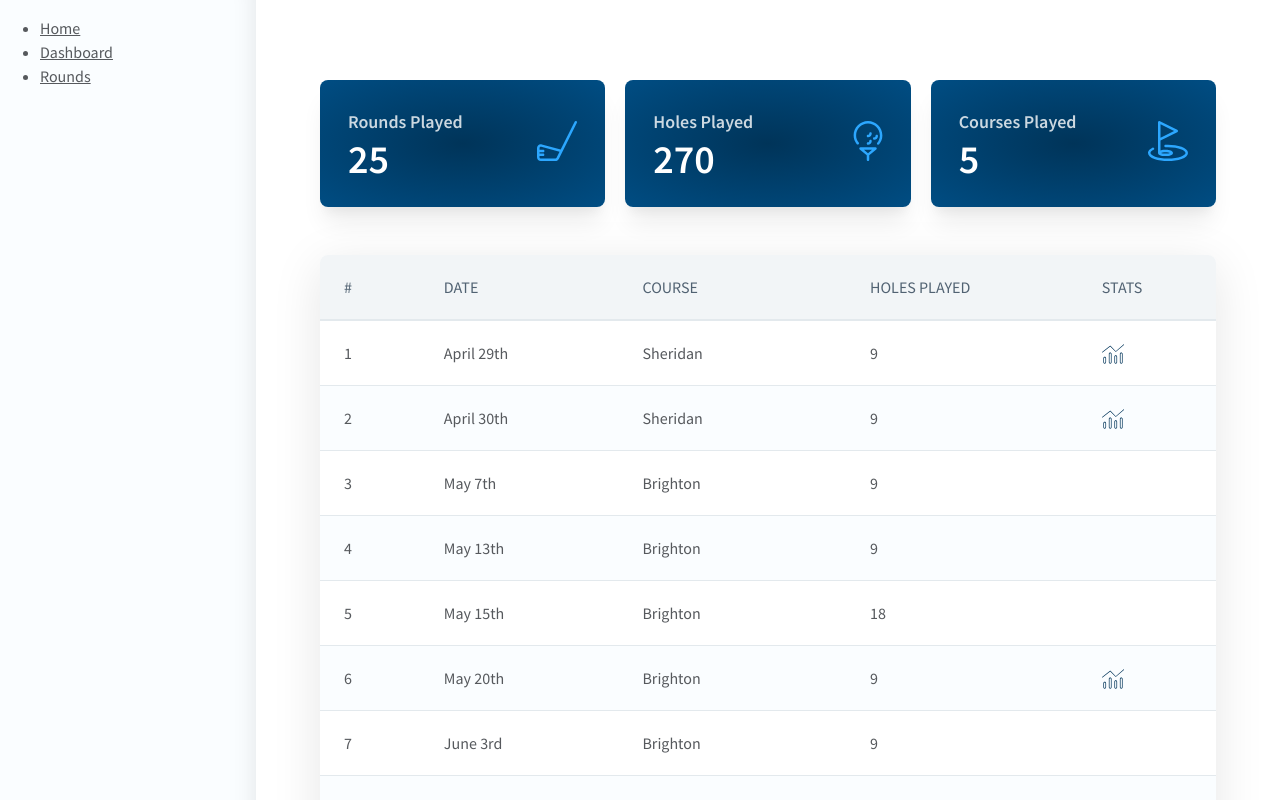
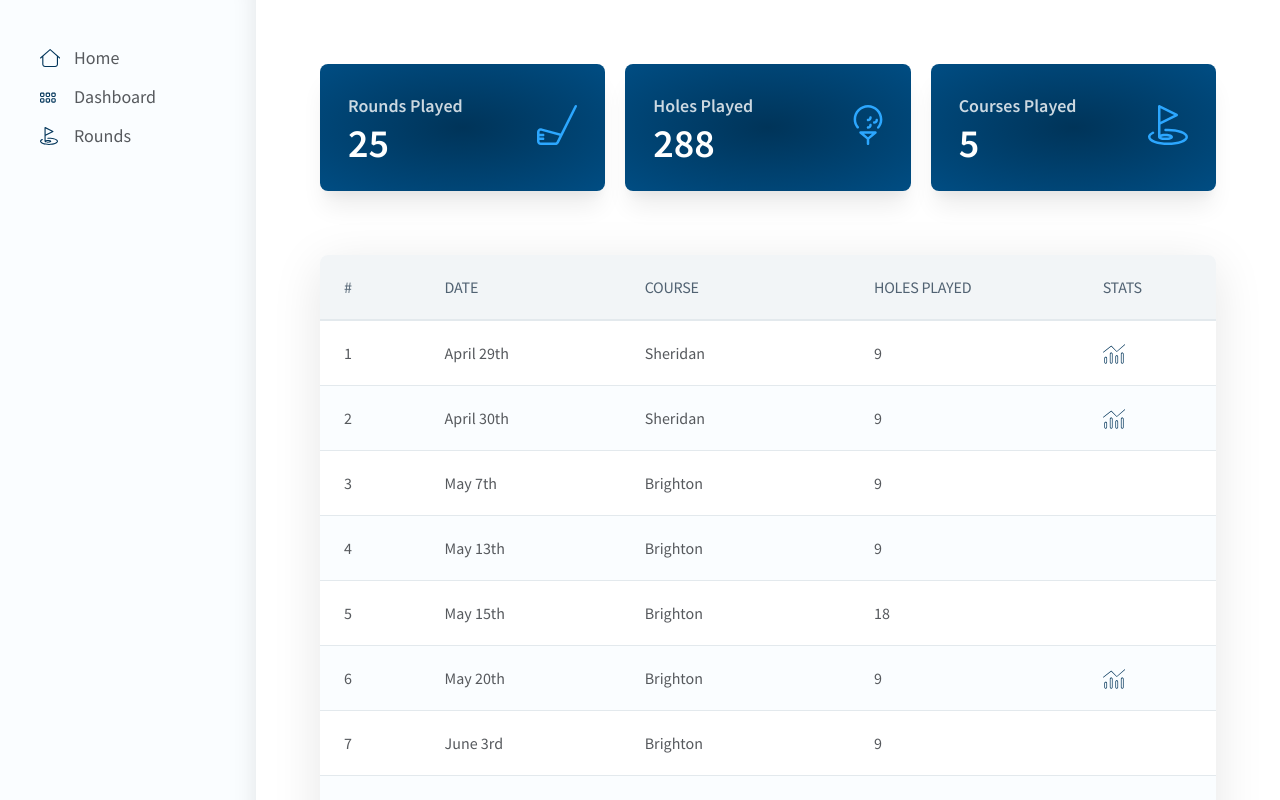
Before and after one commit to dkersten/golf-scorecard-v1, a React (Create React App) app: page /rounds in a window 1280 px wide. Shown: the top 800 px of the page. Built offline with nearby package versions, Linux system fonts and the light colour scheme.

Commit message:
began styling nav component

```diff
--- a/src/Components/Nav.js
+++ b/src/Components/Nav.js
@@ -1,18 +1,41 @@
+// styling
+import '../styling/components/Nav.scss'
+
 // libraries
 import { Link } from 'react-router-dom'
+
+// assets
+import { ReactComponent as HomeIcon } from '../Assets/Icons/home-icon.svg'
+import { ReactComponent as DashboardIcon } from '../Assets/Icons/dashboard-icon.svg'
+import { ReactComponent as RoundsIcon } from '../Assets/Icons/golf-hole-light-icon.svg'
 
 const Nav = () => {
     return(
         <nav>
             <ul>
                 <li>
-                    <Link to="/">Home</Link>
+                    <Link to="/">
+                        <div className="icon-container">
+                            <HomeIcon />
+                        </div>
+                        <span>Home</span>
+                    </Link>
                 </li>
                 <li>
-                    <Link to="/dashboard">Dashboard</Link>
+                    <Link to="/dashboard">
+                        <div className="icon-container">
+                            <DashboardIcon />
+                        </div>
+                        <span>Dashboard</span>
+                    </Link>
                 </li>
                 <li>
-                    <Link to="/rounds">Rounds</Link>
+                <Link to="/rounds">
+                        <div className="icon-container">
+                            <RoundsIcon />
+                        </div>
+                        <span>Rounds</span>
+                    </Link>
                 </li>
             </ul>
         </nav>
--- a/src/Pages/Rounds.js
+++ b/src/Pages/Rounds.js
@@ -26,7 +26,7 @@ const Rounds = () => {
                         <CardOverview
                             icon={<GolfballTeeIcon />}
                             headline="Holes Played"
-                            data={270}
+                            data={288}
                         />
                         <CardOverview
                             icon={<GolfHoleIcon />}
--- a/src/Temp Data/roundsdata.js
+++ b/src/Temp Data/roundsdata.js
@@ -148,6 +148,12 @@ const rounds = [
         course: "Churchville GC",
         numHoles: 9,
         stats: false
+    },
+    {
+        date: "August 20th",
+        course: "Crag Burn CC",
+        numHoles: 18,
+        stats: false
     }
 ]
 
--- /dev/null
+++ b/src/styling/components/Nav.scss
@@ -0,0 +1,45 @@
+@import '../config.scss';
+
+nav {
+    padding: $s-md3 $s-lg1;
+
+    ul {
+        padding: 0;
+    }
+
+    li {
+        list-style: none;
+
+        &:not(:last-of-type) {
+            margin-bottom: $s-sm3;
+        }
+    }
+
+    a {
+        display: flex;
+        align-items: center;
+        transition: all .2s ease-in-out;
+
+        &:hover {
+            transform: translateX($s-sm1);
+        }
+    }
+
+    .icon-container {
+        margin-right: $s-sm3;
+        width: 22px;
+        display: flex;
+        align-items: center;
+    }
+
+    svg {
+        height: 18px;
+        width: auto;
+        fill: $color-primary;
+    }
+
+    a {
+        text-decoration: none;
+        font-size: $font-md;
+    }
+}
--- a/src/styling/components/Table.scss
+++ b/src/styling/components/Table.scss
@@ -18,6 +18,7 @@ table {
             text-transform: uppercase;
             text-align: left;
             border-bottom: 2px solid $color-offwhite3;
+            letter-spacing: -.25px;
         }
     }
 
--- a/src/styling/config.scss
+++ b/src/styling/config.scss
@@ -85,11 +85,12 @@ $font-xxl: 2.5rem;
 }
 
 .overview-section {
-    margin-bottom: $s-lg2;
+    margin-bottom: $s-lg3;
 
     ul {
         display: flex;
         flex-wrap: wrap;
         padding: 0;
+        margin: 0;
     }
 }
```
Also changed, not shown: src/Assets/Icons/dashboard-icon.svg (added), src/Assets/Icons/home-icon.svg (added).
